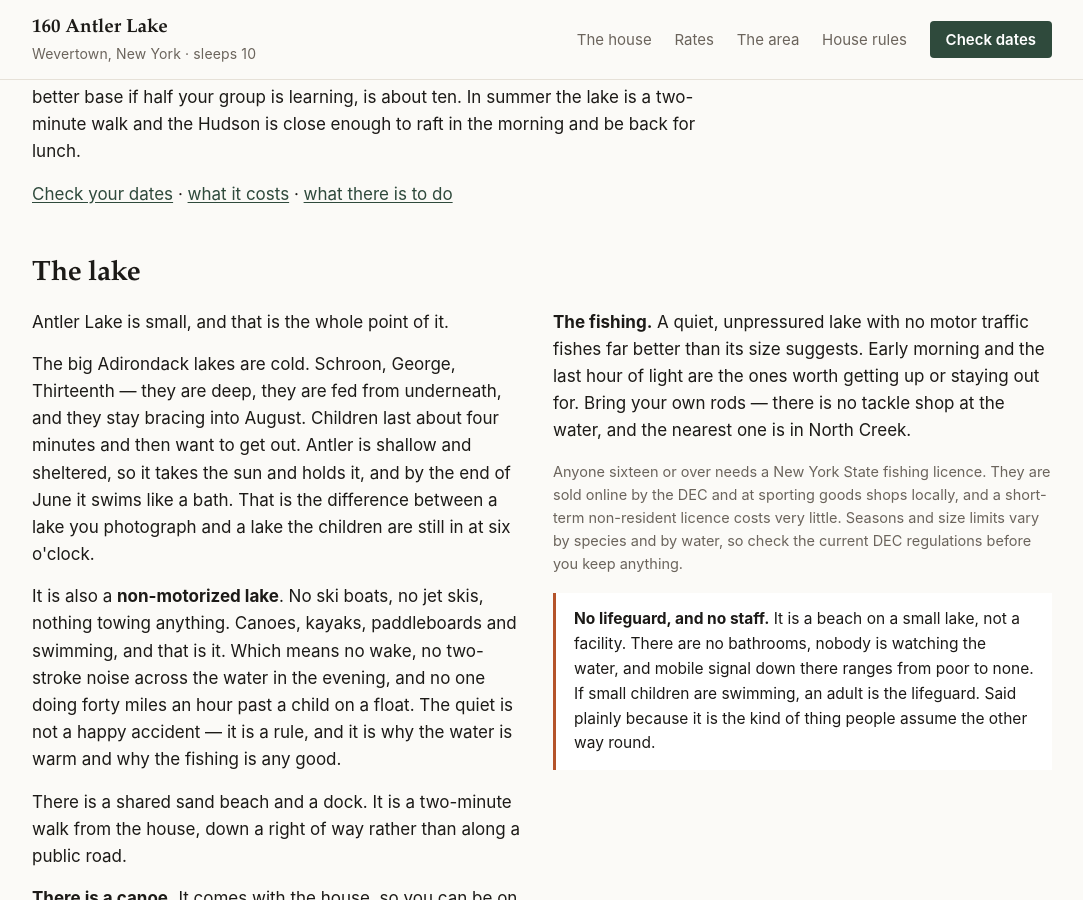
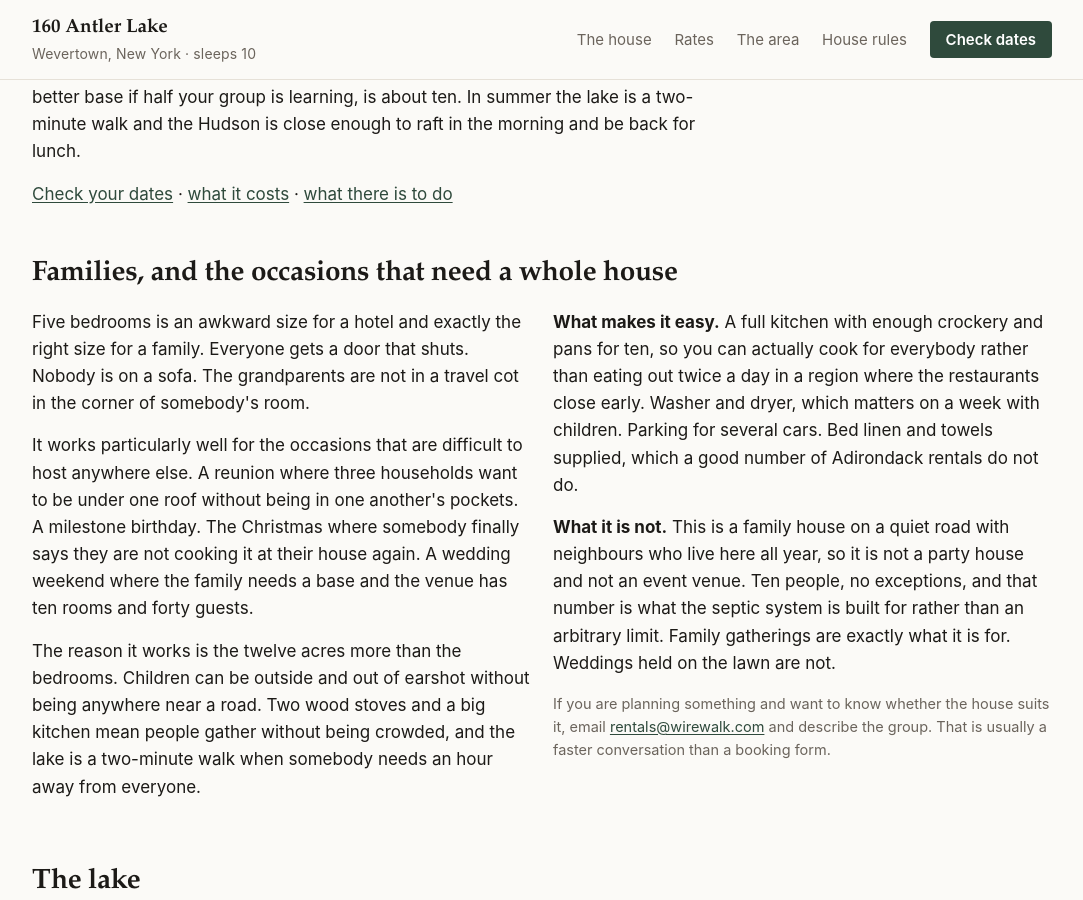
Before and after one commit to wirewalktech/rentals-wirewalk, a Jekyll site: the page built from index.html, in a window 1280 px wide and 900 px high, scrolled down 1103 px. Shown: the whole window, without its empty margins (98-1181 px from the left). Built offline with Jekyll 4.4.1, drawn with Linux system fonts in a browser that asks for light colours.

Commit message:
Rentals: the case for families and gatherings
Five bedrooms is an awkward size for a hotel and exactly right for a family --
everyone gets a door that shuts, nobody is on a sofa, the grandparents are not in
a travel cot in the corner of somebody's room.

Names the occasions people actually book a whole house for: a reunion, a
milestone birthday, the Christmas where somebody stops hosting it, a wedding
weekend where the family needs a base. And says plainly what it is not -- ten
people, not a party house, not an event venue -- because a quiet road with
year-round neighbours is part of what is being sold.

Co-Authored-By: Claude Opus 5 <noreply@anthropic.com>
Claude-Session: https://claude.ai/code/session_01QBpvzzUp6VUoSqtkPD9YXJ

```diff
--- a/index.html
+++ b/index.html
@@ -43,6 +43,43 @@ permalink: /
        <a href="{{ '/area/' | relative_url }}">what there is to do</a></p>
   </div>
 
+
+
+  <h2 id="gatherings">Families, and the occasions that need a whole house</h2>
+  <div class="cols">
+    <div>
+      <p>Five bedrooms is an awkward size for a hotel and exactly the right size for a family.
+      Everyone gets a door that shuts. Nobody is on a sofa. The grandparents are not in a
+      travel cot in the corner of somebody's room.</p>
+
+      <p>It works particularly well for the occasions that are difficult to host anywhere else.
+      A reunion where three households want to be under one roof without being in one another's
+      pockets. A milestone birthday. The Christmas where somebody finally says they are not
+      cooking it at their house again. A wedding weekend where the family needs a base and the
+      venue has ten rooms and forty guests.</p>
+
+      <p>The reason it works is the twelve acres more than the bedrooms. Children can be outside
+      and out of earshot without being anywhere near a road. Two wood stoves and a big kitchen
+      mean people gather without being crowded, and the lake is a two-minute walk when somebody
+      needs an hour away from everyone.</p>
+    </div>
+    <div>
+      <p><b>What makes it easy.</b> A full kitchen with enough crockery and pans for ten, so you
+      can actually cook for everybody rather than eating out twice a day in a region where the
+      restaurants close early. Washer and dryer, which matters on a week with children. Parking
+      for several cars. Bed linen and towels supplied, which a good number of Adirondack rentals
+      do not do.</p>
+
+      <p><b>What it is not.</b> This is a family house on a quiet road with neighbours who live
+      here all year, so it is not a party house and not an event venue. Ten people, no
+      exceptions, and that number is what the septic system is built for rather than an arbitrary
+      limit. Family gatherings are exactly what it is for. Weddings held on the lawn are not.</p>
+
+      <p class="small">If you are planning something and want to know whether the house suits it,
+      email <a href="mailto:rentals@wirewalk.com">rentals@wirewalk.com</a> and describe the group.
+      That is usually a faster conversation than a booking form.</p>
+    </div>
+  </div>
 
   <h2 id="lake">The lake</h2>
   <div class="cols">
```
